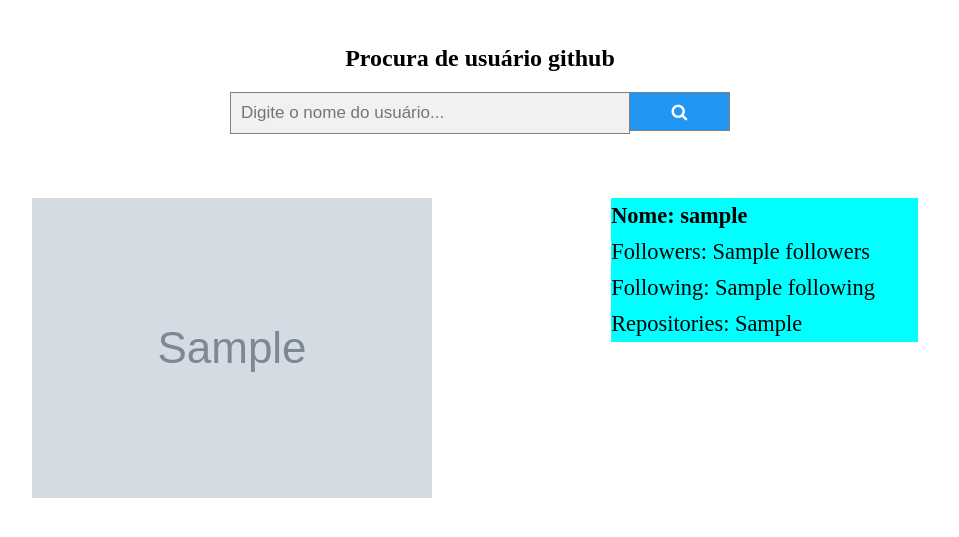
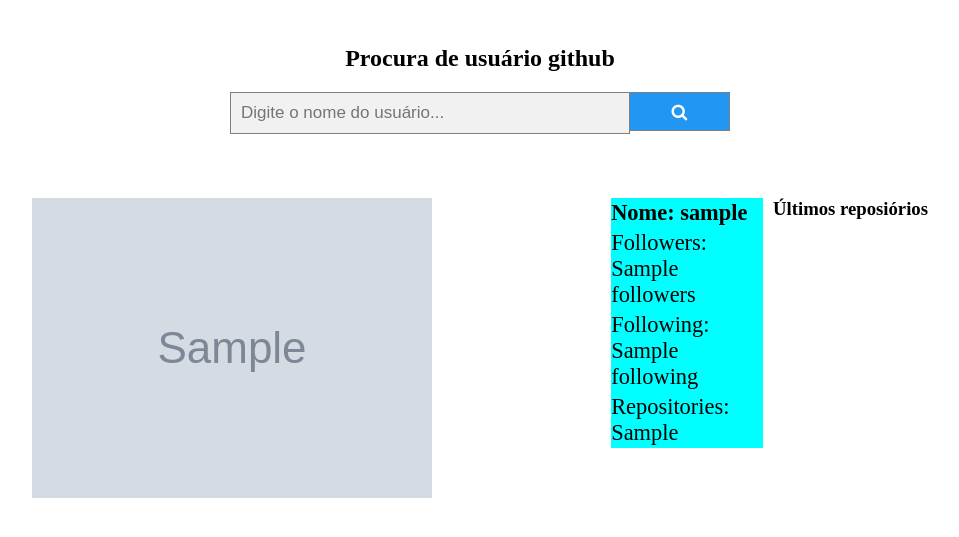
Before and after one commit to Rubensrvsc/githubprofiles, a Django app: page / in a window 1280 px wide. Shown: the part 120-657 px from the top of the page, without its empty margins (160-1119 px from the left). Run offline with Django 3.2, Linux system fonts and the light colour scheme; tables that the repository leaves empty hold one stand-in row (values such as "Sample post"); grey boxes marked "Sample" are stand-in pictures; a database or web service that is not in the repository returns one stand-in record (values such as "Sample title"); data that the repository does not hold is empty; some web fonts are replaced.

Commit message:
style(index.html): começando a mostrar os ultimos repositorios

```diff
--- a/appprofiles/static/styles/index.css
+++ b/appprofiles/static/styles/index.css
@@ -109,7 +109,7 @@
 .colum div {
   background-color: aqua;
   font-size: 1.4rem;
-  padding: 5px 0;
+  padding: 2px 0;
 }
 
 .card {
@@ -118,4 +118,5 @@
 
 .image {
   flex: 1;
+  width: 70%;
 }
--- a/appprofiles/templates/index.html
+++ b/appprofiles/templates/index.html
@@ -64,6 +64,9 @@
             <p>Repositories: {{profile.public_repos}}</p>
           </div>
         </div>
+        <div>
+          <h3>Últimos reposiórios</h3>
+        </div>
 
       </div>
 
```
